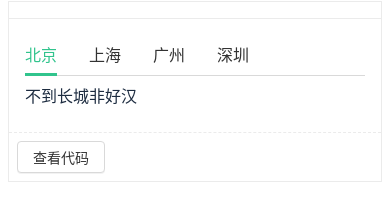
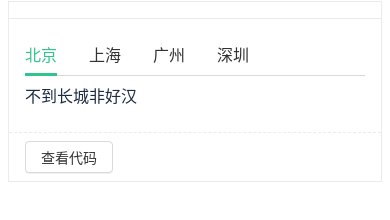
Before and after one commit to Latrevion/forest-vue3-ui, a Vue app: page /#/doc/tabs in a window 390 px wide. Shown: the part 130-350 px from the top of the page. Built offline with nearby package versions, Linux system fonts and the light colour scheme.

Commit message:
修改demo-actions

```diff
--- a/src/components/Demo.vue
+++ b/src/components/Demo.vue
@@ -80,7 +80,7 @@ $border-color: #ebebeb;
 
 @media (max-width:414px) {
     .demo-actions {
-        padding: 8px 8px;
+        padding: 8px 16px;
 
     }
         .demo-code {
```
